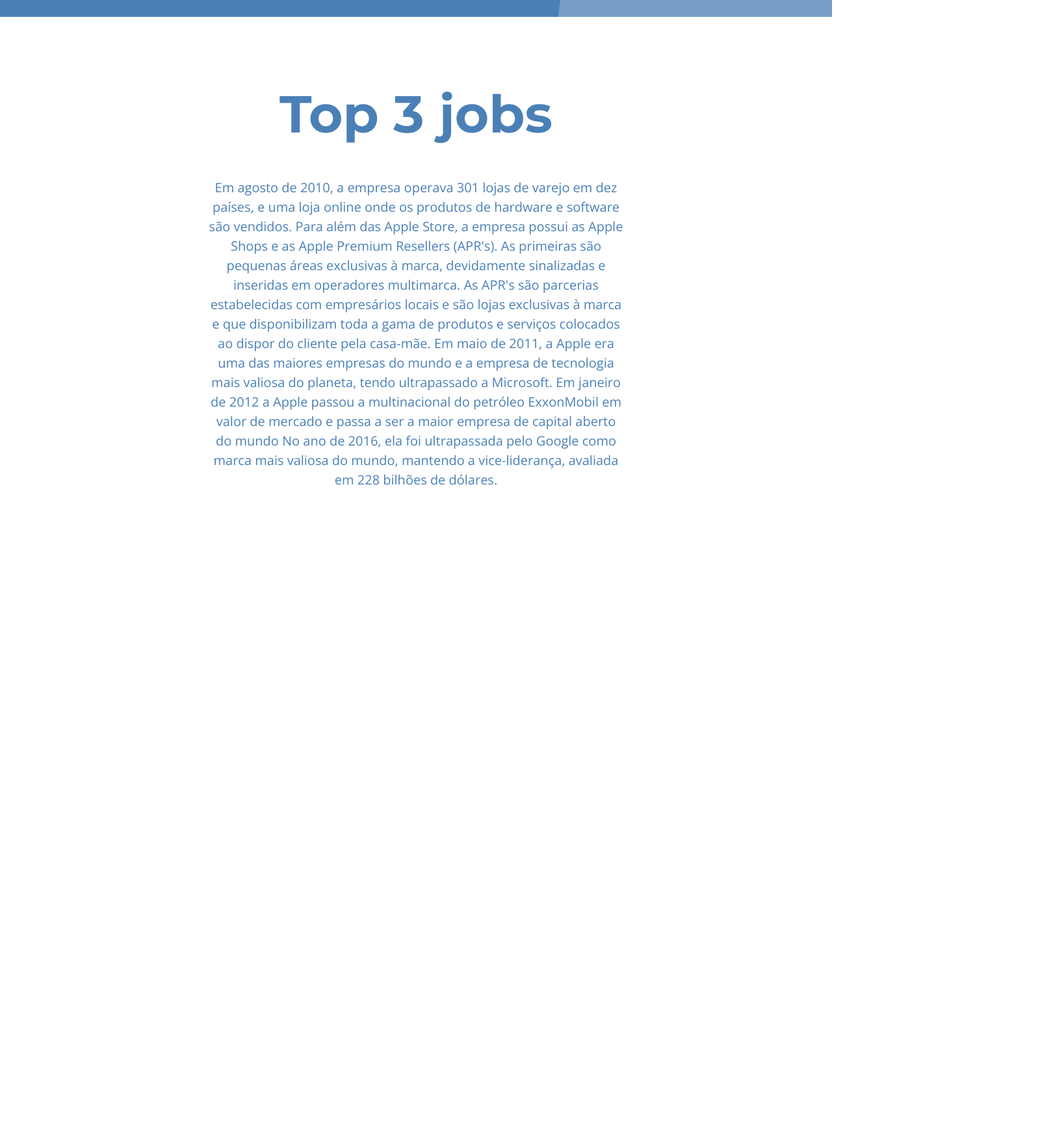
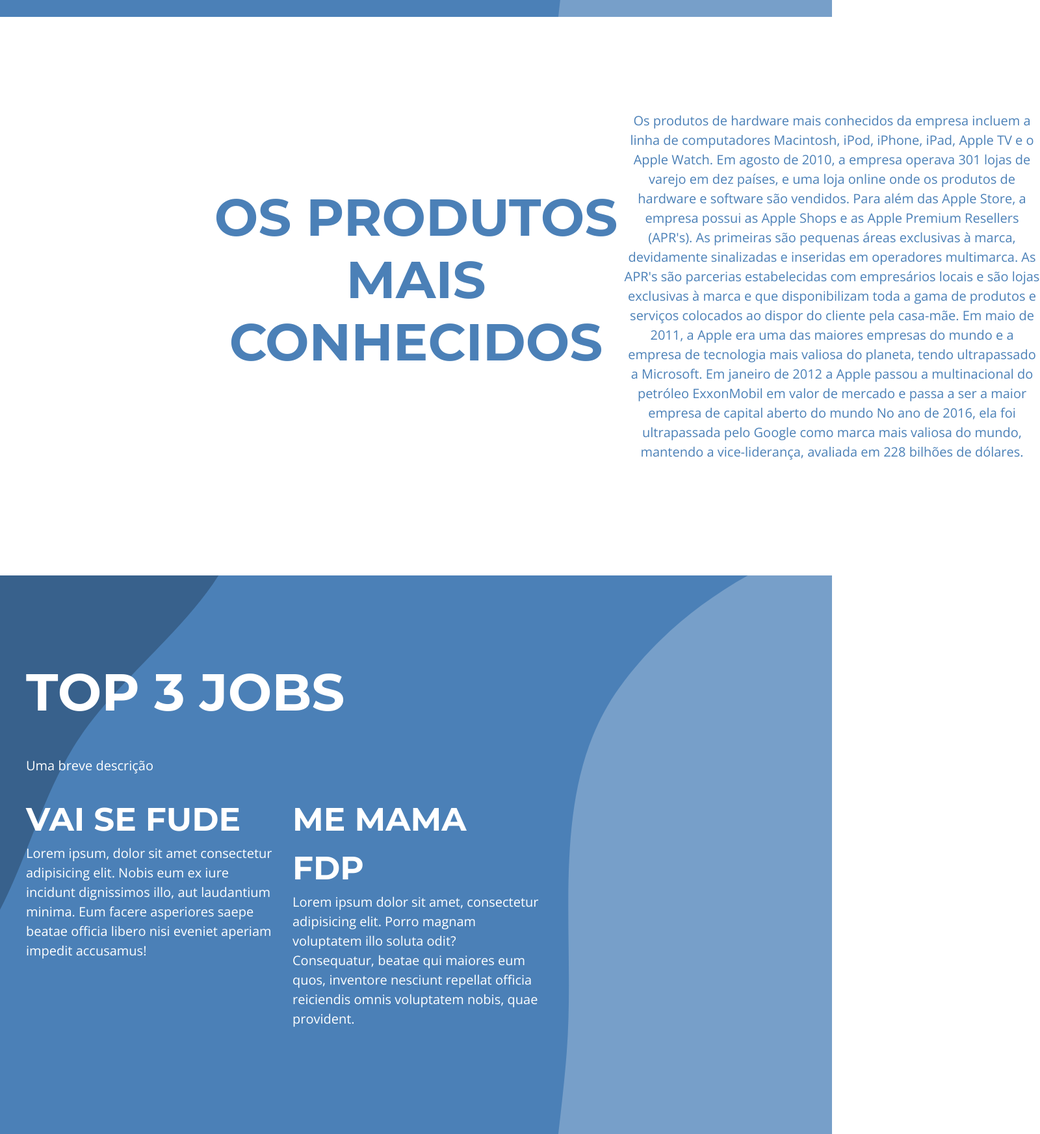
Before and after one commit to eusancler/-anding-page, a plain HTML site: page index.html in a window 1280 px wide. Shown: the part 899-2645 px from the top of the page at 65% size, 1600 px wide, since content can reach past the window. Before the commit the page ends 1785 px from the top, so only its background shows below. Drawn offline with nearby package versions, Linux system fonts and the light colour scheme.

Commit message:
começando top 3

```diff
--- a/assets/css/elements.css
+++ b/assets/css/elements.css
@@ -22,6 +22,7 @@ h2 {
     font-size: 8rem;
     margin-bottom: 5rem;
     line-height: 1.2;
+    text-transform: uppercase;
 }
 h3 {
     font-size: 5rem;
--- a/assets/css/style.css
+++ b/assets/css/style.css
@@ -15,7 +15,7 @@
     max-width: 100%;
     height: auto;
 }
-.top3-content{
+.product-content{
     height: 100vh ;
     display: flex;
     flex-flow: column wrap;
@@ -23,3 +23,15 @@
     max-width: 64rem;
     text-align: center;
 }
+.top3-content{
+    height: 100vh;
+    display: flex;
+    flex-flow: column wrap;
+    justify-content: center;
+}
+.grid{
+    display: grid;
+    grid-template-columns: repeat(3, 1fr);
+    gap: var(--gap);
+
+}
--- a/index.html
+++ b/index.html
@@ -24,8 +24,8 @@
             <nav>
                 <ul>
                     <li><a href="#intro">Intro</a></li>
+                    <li><a href="#product">Product</a></li>
                     <li><a href="#top3">Top 3</a></li>
-                    <li><a href="#">Gallery</a></li>
                     <li><a href="#">Work</a></li>
                     <li><a href="#">Contact</a></li>
             </ul>
@@ -37,20 +37,38 @@
         <div class="main-content intro-content">
         <div class="intro-text-content">
         <h2> APPLE</h2>
-        <p>Apple Inc. é uma empresa multinacional norte-americana que tem o objetivo de projetar e comercializar produtos eletrônicos de consumo, software de computador e computadores pessoais. Os produtos de hardware mais conhecidos da empresa incluem a linha de computadores Macintosh, iPod, iPhone, iPad, Apple TV e o Apple Watch. Os softwares incluem o sistema operacional macOS, o navegador de mídia iTunes, suíte de software multimídia e criatividade iLife, suíte de software de produtividade iWork, Aperture, um pacote de fotografia profissional, Final Cut Studio, uma suíte de vídeo profissional, produtos de software, Lógica Studio, um conjunto de ferramentas de produção musical, navegador Safari e o iOS, um sistema operacional móvel.</p>
+        <p>Apple Inc. é uma empresa multinacional norte-americana que tem o objetivo de projetar e comercializar produtos eletrônicos de consumo, software de computador e computadores pessoais. Os softwares incluem o sistema operacional macOS, o navegador de mídia iTunes, suíte de software multimídia e criatividade iLife, suíte de software de produtividade iWork, Aperture, um pacote de fotografia profissional, Final Cut Studio, uma suíte de vídeo profissional, produtos de software, Lógica Studio, um conjunto de ferramentas de produção musical, navegador Safari e o iOS, um sistema operacional móvel.</p>
     </div>
     <div class="intro-img">
         <img src="/assets/img/apple.svg" alt="Mulher mexendo no celular">
     </div>
     </div>
     </section>
-    <section id="top3" class="white-bg section">
-        <div class="main-content top3-content">
-            <h2>Top 3 jobs</h2>
-            <p>Em agosto de 2010, a empresa operava 301 lojas de varejo em dez países, e uma loja online onde os produtos de hardware e software são vendidos. Para além das Apple Store, a empresa possui as Apple Shops e as Apple Premium Resellers (APR's). As primeiras são pequenas áreas exclusivas à marca, devidamente sinalizadas e inseridas em operadores multimarca. As APR's são parcerias estabelecidas com empresários locais e são lojas exclusivas à marca e que disponibilizam toda a gama de produtos e serviços colocados ao dispor do cliente pela casa-mãe. Em maio de 2011, a Apple era uma das maiores empresas do mundo e a empresa de tecnologia mais valiosa do planeta, tendo ultrapassado a Microsoft. Em janeiro de 2012 a Apple passou a multinacional do petróleo ExxonMobil em valor de mercado e passa a ser a maior empresa de capital aberto do mundo No ano de 2016, ela foi ultrapassada pelo Google como marca mais valiosa do mundo, mantendo a vice-liderança, avaliada em 228 bilhões de dólares.
+    <section id="product" class="white-bg section">
+        <div class="main-content product-content">
+            <h2>Os produtos mais conhecidos</h2>
+            <p>Os produtos de hardware mais conhecidos da empresa incluem a linha de computadores Macintosh, iPod, iPhone, iPad, Apple TV e o Apple Watch.
+                Em agosto de 2010, a empresa operava 301 lojas de varejo em dez países, e uma loja online onde os produtos de hardware e software são vendidos. Para além das Apple Store, a empresa possui as Apple Shops e as Apple Premium Resellers (APR's). As primeiras são pequenas áreas exclusivas à marca, devidamente sinalizadas e inseridas em operadores multimarca. As APR's são parcerias estabelecidas com empresários locais e são lojas exclusivas à marca e que disponibilizam toda a gama de produtos e serviços colocados ao dispor do cliente pela casa-mãe. Em maio de 2011, a Apple era uma das maiores empresas do mundo e a empresa de tecnologia mais valiosa do planeta, tendo ultrapassado a Microsoft. Em janeiro de 2012 a Apple passou a multinacional do petróleo ExxonMobil em valor de mercado e passa a ser a maior empresa de capital aberto do mundo No ano de 2016, ela foi ultrapassada pelo Google como marca mais valiosa do mundo, mantendo a vice-liderança, avaliada em 228 bilhões de dólares.
             </p>
         </div>
     </section>
+    <section id="top3" class="top3 main-bg section">
+       <div class="main-content top3-content">
+        <h2>Top 3 jobs </h2>
+        <p>Uma breve descrição</p>
+        <div class="grid">
+            <article>
+                <h3>VAI SE FUDE</h3>
+        <p>Lorem ipsum, dolor sit amet consectetur adipisicing elit. Nobis eum ex iure incidunt dignissimos illo, aut laudantium minima. Eum facere asperiores saepe beatae officia libero nisi eveniet aperiam impedit accusamus!</p>
+        </article>
+        <article>
+            <h3>ME MAMA FDP</h3>
+        <p>Lorem ipsum dolor sit amet, consectetur adipisicing elit. Porro magnam voluptatem illo soluta odit? Consequatur, beatae qui maiores eum quos, inventore nesciunt repellat officia reiciendis omnis voluptatem nobis, quae provident.</p>
+        </article>
+        </div>
+        </div>
+    </section>
+
 
 </body>
 </html>
```
